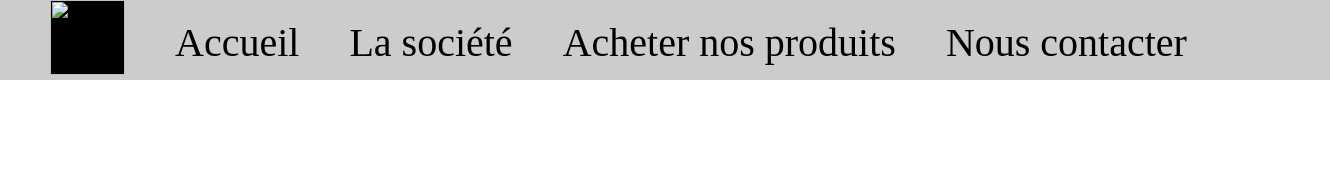
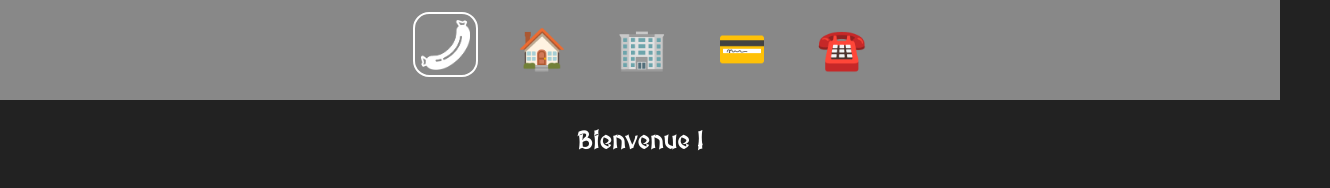
Before and after one commit to baptiste-may/socisseau-website, a website: page public/home/index.html in a window 1280 px wide. Shown: the whole page, 1330 px wide, since content can reach past the window. Drawn offline with nearby package versions, Linux system fonts and the light colour scheme; files whose address does not match are found by name.

Commit message:
Avancement

```diff
--- a/public/elements/header.html
+++ b/public/elements/header.html
@@ -1,5 +1,5 @@
-<div><a href="#"><img id="logo" src="" style="width: 75px; height: 75px; background-color: black;"></a></div>
-<div><a href="#">Accueil</a></div>
-<div><a href="#">La société</a></div>
-<div><a href="#">Acheter nos produits</a></div>
-<div><a href="#">Nous contacter</a></div>
+<div><a id="header-link-logo" href=".."><img id="logo" src="../elements/imgs/logo.png" style="height: 50px; filter: invert(100%); border: 2px black solid; border-radius: 25%; padding: 10% 10%;"></a></div>
+<div><a id="header-link-home" href=".."></a></div>
+<div><a id="header-link-society" href="../society"></a></div>
+<div><a id="header-link-buy" href="../buy"></a></div>
+<div><a id="header-link-contact" href="../contact"></a></div>
--- a/public/home/index.html
+++ b/public/home/index.html
@@ -3,13 +3,17 @@
 <head>
     <meta charset="UTF-8">
     <title>Socisseau | Accueil</title>
+    <link rel="shortcut icon" href="../elements/imgs/logo.png" type="image/x-icon">
     <link rel="stylesheet" href="../style.css">
     <script src="/jquery/jquery.min.js"></script>
     <script src="../loader.js"></script>
 </head>
 <body>
     <header></header>
-    <article></article>
+    <hr style="height: 100px; border: none;">
+    <article>
+        <h1>Bienvenue !</h1>
+    </article>
     <footer></footer>
 </body>
 </html>
--- a/public/style.css
+++ b/public/style.css
@@ -1,22 +1,42 @@
+@import url('https://fonts.googleapis.com/css2?family=MedievalSharp&display=swap');
+* {
+    font-family: 'MedievalSharp', cursive;
+    color: white;
+}
+body {
+    background-color: #222;
+}
 header {
     display: grid;
     grid-template: "a b c d e";
     align-items: center;
-    justify-content: start;
+    justify-content: center;
     gap: 50px;
     position: absolute;
     top: 0;
     left: 0;
-    width: 100%;
-    height: 10%;
-    padding-left: 50px;
-    background-color: #CCC;
+    width: 100vw;
+    height: 100px;
+    background-color: #888;
 }
 header div a {
     font-size: 2.5em;
-    color: black;
     text-decoration: none;
 }
 header div a:hover {
     text-decoration: underline;
 }
+#header-link-home::after { content: "Accueil"; }
+#header-link-society::after { content: "La société"; }
+#header-link-buy::after { content: "Acheter nos produits"; }
+#header-link-contact::after { content: "Nous contacter"; }
+@media screen and (max-width: 1300px) {
+    #header-link-home::after { content: "🏠"; }
+    #header-link-society::after { content: "🏢"; }
+    #header-link-buy::after { content: "💳"; }
+    #header-link-contact::after { content: "☎️"; }
+}
+
+article {
+    text-align: center;
+}
```
Also changed, not shown: public/shop/index.html (deleted, +0 -12 lines), public/elements/imgs/logo.png (added).
